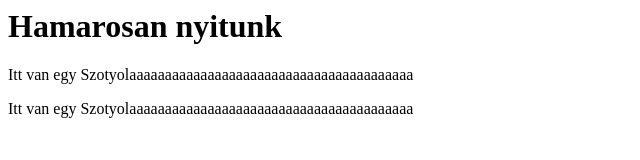
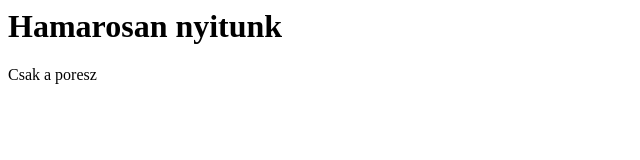
Before and after one commit to sSZokERr/bolt, a plain HTML site: page index.html in a window 1280 px wide. Shown: the whole page, without its empty margins (0-640 px from the left). Drawn offline with Linux system fonts and the light colour scheme.

Commit message:
Update index.html

```diff
--- a/index.html
+++ b/index.html
@@ -1,12 +1,11 @@
 <doctype html>
 <html>
 <head>
-<title>Webshop</title>
+<title>Rossz fiúk</title>
 </head>
 <body>
 <h1> Hamarosan nyitunk</h1>
-<p> Itt van egy Szotyolaaaaaaaaaaaaaaaaaaaaaaaaaaaaaaaaaaaaaaaa</p>
-  <p> Itt van egy Szotyolaaaaaaaaaaaaaaaaaaaaaaaaaaaaaaaaaaaaaaaa</p>
+<p>Csak a poresz</p>
 </body>
 
 </html>
```
